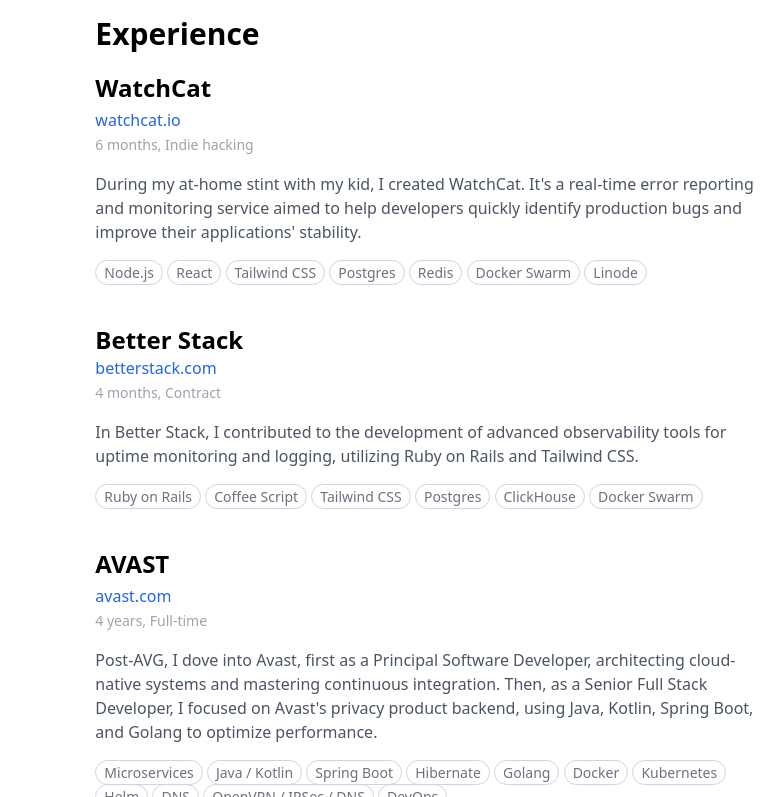
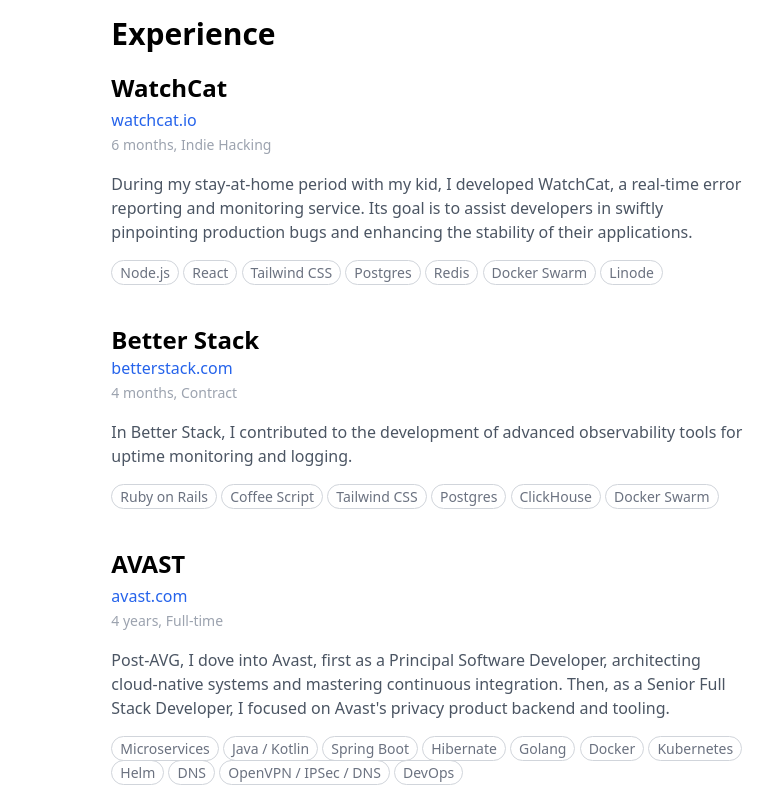
Before and after one commit to rostislavjadavan/cv, a website: page index.html in a window 1280 px wide. Shown: the part 320-1117 px from the top of the page, 382-1166 px from the left. Drawn offline with nearby package versions, Linux system fonts and the light colour scheme; files that its build step writes are made by us from their sources.

Commit message:
wording, typos, spacing

```diff
--- a/index.html
+++ b/index.html
@@ -81,7 +81,7 @@
                 </div>
             </div>
         </div>
-        <div class="md:w-2/3 p-2 w-full">
+        <div class="md:w-2/3 p-2 w-full px-6">
             <div class="mb-6">
                 <h1>Summary</h1>
                 <p>
@@ -102,12 +102,12 @@
                 <h2>WatchCat</h2>
                 <p>
                     <a href="https://watchcat.io?utm_campaign=cv" target="_blank">watchcat.io</a><br />
-                    <span class="time">6 months, Indie hacking</span>
+                    <span class="time">6 months, Indie Hacking</span>
                 </p>
                 <p>
-                    During my at-home stint with my kid, I created WatchCat. It's a real-time error reporting and
-                    monitoring service aimed to help developers quickly identify production bugs and improve their
-                    applications' stability.
+                    During my stay-at-home period with my kid, I developed WatchCat, a real-time error reporting and
+                    monitoring service. Its goal is to assist developers in swiftly pinpointing production bugs and
+                    enhancing the stability of their applications.
                 </p>
                 <div>
                     <span class="badge">Node.js</span>
@@ -127,7 +127,7 @@
                 </p>
                 <p>
                     In Better Stack, I contributed to the development of advanced observability tools for
-                    uptime monitoring and logging, utilizing Ruby on Rails and Tailwind CSS.
+                    uptime monitoring and logging.
                 </p>
                 <div>
                     <span class="badge">Ruby on Rails</span>
@@ -146,8 +146,7 @@
                 </p>
                 <p>Post-AVG, I dove into Avast, first as a Principal Software Developer, architecting cloud-native
                     systems and mastering continuous integration. Then, as a Senior Full Stack Developer, I focused
-                    on Avast's privacy product backend, using Java, Kotlin, Spring Boot, and Golang to optimize
-                    performance.
+                    on Avast's privacy product backend and tooling.
                 </p>
                 <div class="mb-4">
                     <span class="badge">Microservices</span>
@@ -264,13 +263,14 @@
                     <h1>Personal Projects</h1>
                     <div class="exp-block">
                         <p class="text-sm">
-                            I manage a personal homelab which includes a 3-node Proxmox cluster and a NAS equipped with
+                            I manage a personal homelab which includes a 3-node Proxmox cluster, OPNsense router and a NAS equipped with
                             various services. These range from Grafana and Loki to databases for local development, a
                             VPN, a personal Wiki, a Gitea server, Metabase for analytics, and more.
                         </p>
                         <p class="text-sm">
                             For more projects and contributions, feel free to explore my
-                            <a href="https://rostislavjadavan.com?utm_campaign=cv" target="_blank">personal webpage</a> or check out
+                            <a href="https://rostislavjadavan.com?utm_campaign=cv" target="_blank">personal webpage</a>
+                            or check out
                             my <a href="https://github.com/rostislavjadavan" target="_blank">GitHub</a> profile.
                         </p>
                     </div>
```
